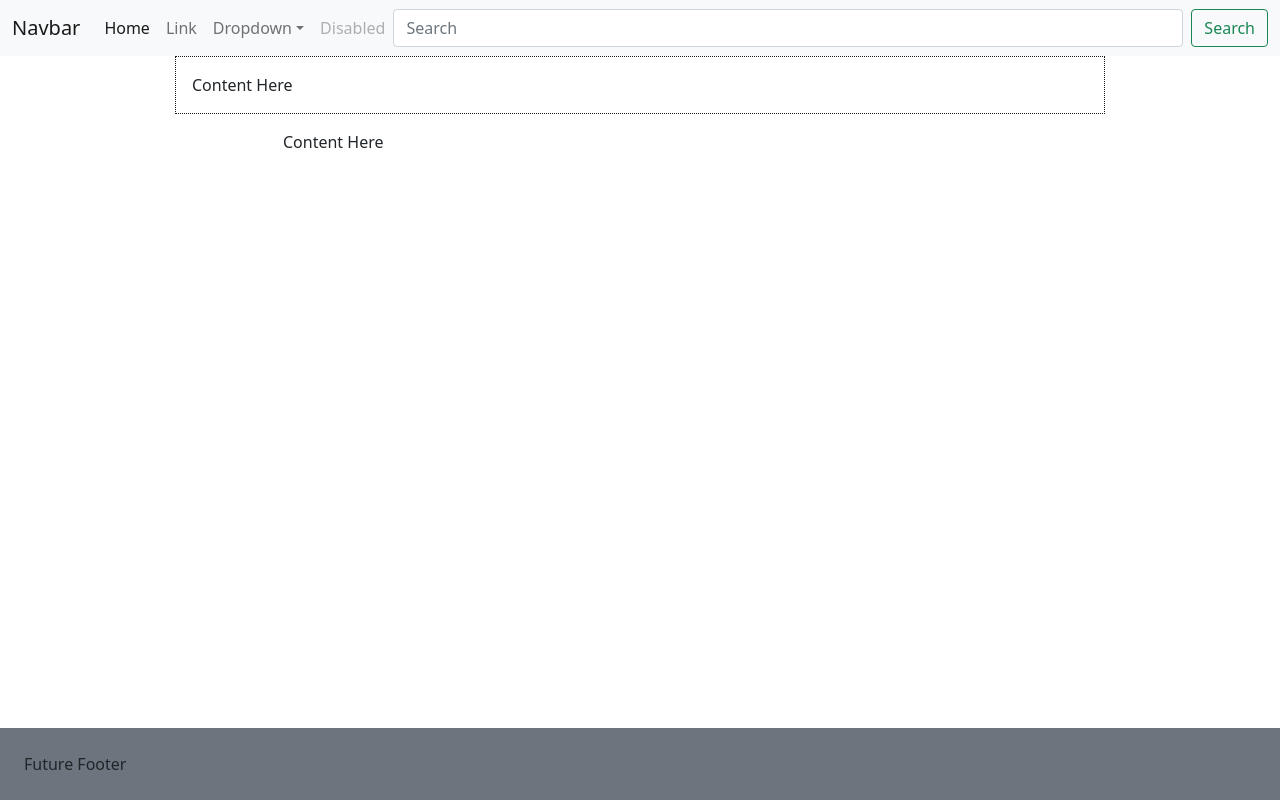
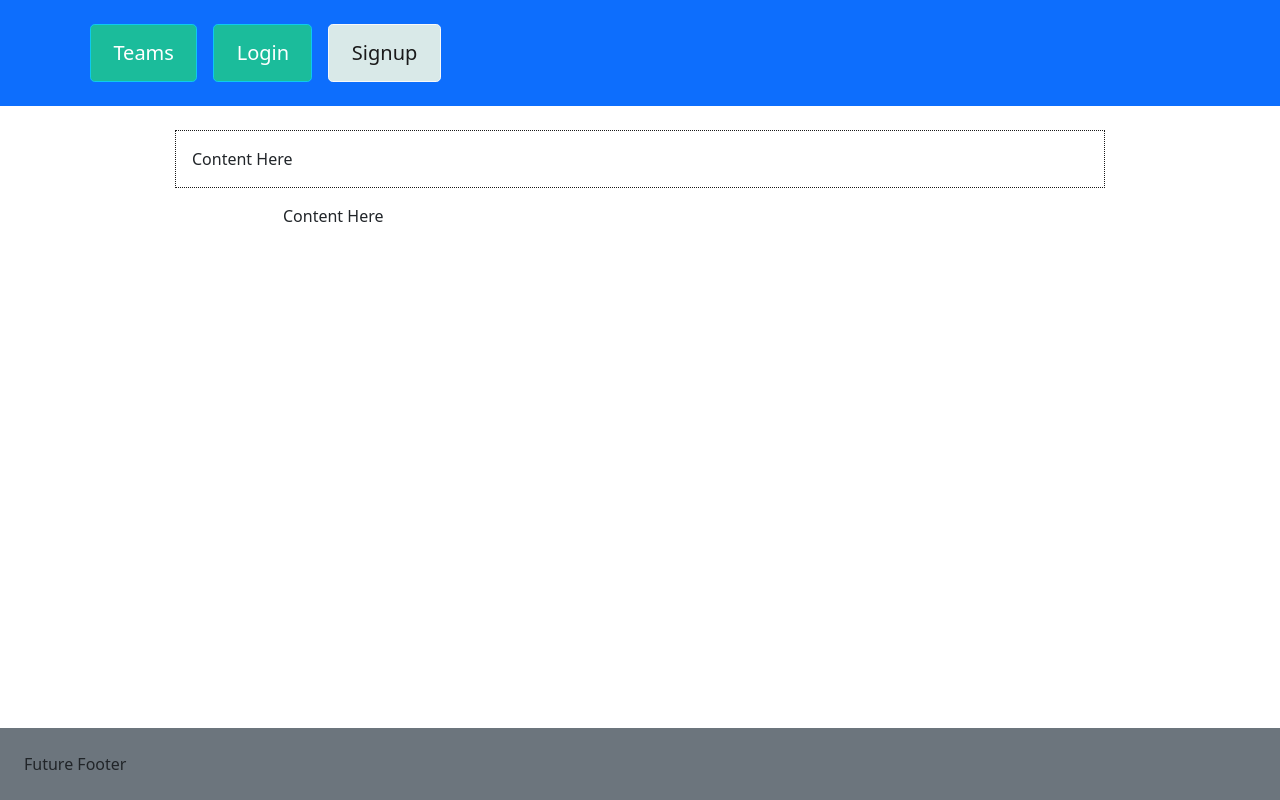
Before and after one commit to cavazosdotcom/i-choose-you, a React (Create React App) app in the folder client/: page / in a window 1280 px wide. Built offline with nearby package versions, Linux system fonts and the light colour scheme.

Commit message:
Changed nav bar buttons to reflect our project

```diff
--- a/client/src/App.js
+++ b/client/src/App.js
@@ -17,7 +17,7 @@ import TeamBuilder from './pages/TeamBuilder';
 import Header from './components/Header';
 import Footer from './components/Footer';
 
-import NavBar from './components/NavBar';
+// import NavBar from './components/NavBar';
 
 // Construct our main GraphQL API endpoint
 const httpLink = createHttpLink({
@@ -49,7 +49,7 @@ function App() {
     <ApolloProvider client={client}>
       <Router>
         <div className="flex-column justify-flex-start min-100-vh">
-          <NavBar />
+          <Header />
           <div className="container">
             <Routes>
               <Route
--- a/client/src/components/Header/index.js
+++ b/client/src/components/Header/index.js
@@ -12,16 +12,13 @@ const Header = () => {
     <header className="bg-primary text-light mb-4 py-3 flex-row align-center">
       <div className="container flex-row justify-space-between-lg justify-center align-center">
         <div>
-          <Link className="text-light" to="/">
-            <h1 className="m-0">Tech Thoughts</h1>
+          <Link className="btn btn-lg btn-info m-2" to="/manageTeams">
+            Teams
           </Link>
-          <p className="m-0">Get into the mind of a programmer.</p>
-        </div>
-        <div>
           {Auth.loggedIn() ? (
             <>
-              <Link className="btn btn-lg btn-info m-2" to="/me">
-                {Auth.getProfile().data.username}'s profile
+              <Link className="btn btn-lg btn-info m-2" to="/manageTeams">
+                {Auth.getProfile().data.username}'s teams
               </Link>
               <button className="btn btn-lg btn-light m-2" onClick={logout}>
                 Logout
--- a/client/src/components/NavBar/index.js
+++ /dev/null
@@ -1,44 +0,0 @@
-import React from 'react';
-
-function NavBar() {
-    return (
-        <nav class="navbar navbar-expand-lg navbar-light bg-light">
-            <div class="container-fluid">
-                <a class="navbar-brand" href="#">Navbar</a>
-                <button class="navbar-toggler" type="button" data-bs-toggle="collapse" data-bs-target="#navbarSupportedContent" aria-controls="navbarSupportedContent" aria-expanded="false" aria-label="Toggle navigation">
-                    <span class="navbar-toggler-icon"></span>
-                </button>
-                <div class="collapse navbar-collapse" id="navbarSupportedContent">
-                    <ul class="navbar-nav me-auto mb-2 mb-lg-0">
-                        <li class="nav-item">
-                            <a class="nav-link active" aria-current="page" href="#">Home</a>
-                        </li>
-                        <li class="nav-item">
-                            <a class="nav-link" href="#">Link</a>
-                        </li>
-                        <li class="nav-item dropdown">
-                            <a class="nav-link dropdown-toggle" href="#" id="navbarDropdown" role="button" data-bs-toggle="dropdown" aria-expanded="false">
-                                Dropdown
-                            </a>
-                            <ul class="dropdown-menu" aria-labelledby="navbarDropdown">
-                                <li><a class="dropdown-item" href="#">Action</a></li>
-                                <li><a class="dropdown-item" href="#">Another action</a></li>
-                                <li><a class="dropdown-divider">Text</a></li>
-                                <li><a class="dropdown-item" href="#">Something else here</a></li>
-                            </ul>
-                        </li>
-                        <li class="nav-item">
-                            <a class="nav-link disabled">Disabled</a>
-                        </li>
-                    </ul>
-                    <form class="d-flex">
-                    <input class="form-control me-2" type="search" placeholder="Search" aria-label="Search"></input>
-                    <button class="btn btn-outline-success" type="submit">Search</button>
-                </form>
-            </div>
-        </div>
-    </nav>
-    )
-}
-
-export default NavBar;
```
